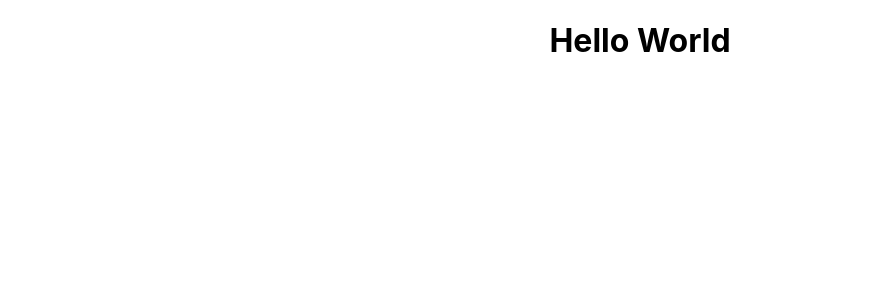
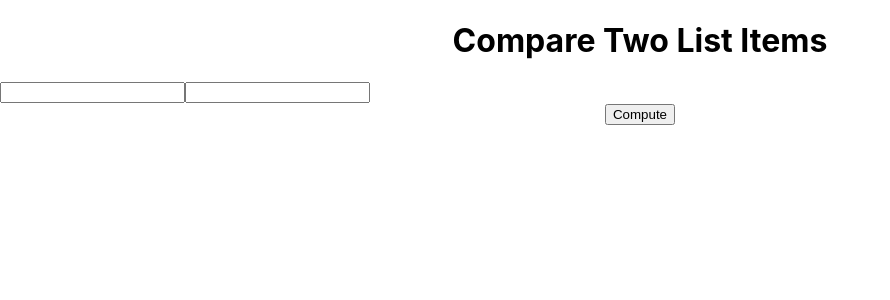
Before and after one commit to AhshanHabib26/compare-list-items, a React (Create React App) app: page / in a window 1280 px wide. Shown: the top 300 px of the page, without its empty margins (0-890 px from the left). Built offline with nearby package versions, Linux system fonts and the light colour scheme.

Commit message:
Copare Componnet Added

```diff
--- a/src/App.js
+++ b/src/App.js
@@ -1,10 +1,12 @@
 import './App.css';
 import { ToastContainer } from 'react-toastify';
+import Compare from './Componnets/Compare/Compare';
 
 function App() {
   return (
     <div className="App">
-      <h1>Hello World</h1>
+      <h1>Compare Two List Items </h1>
+      <Compare/>
       <ToastContainer/>
     </div>
   );
```
